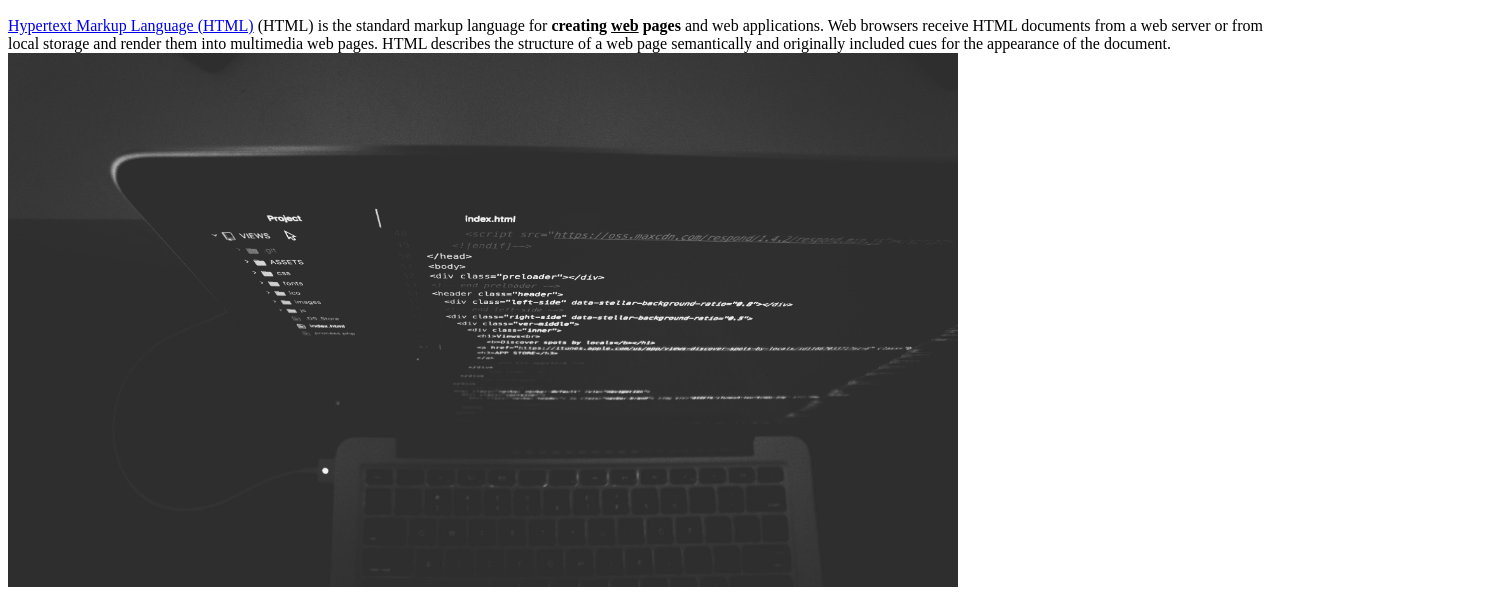
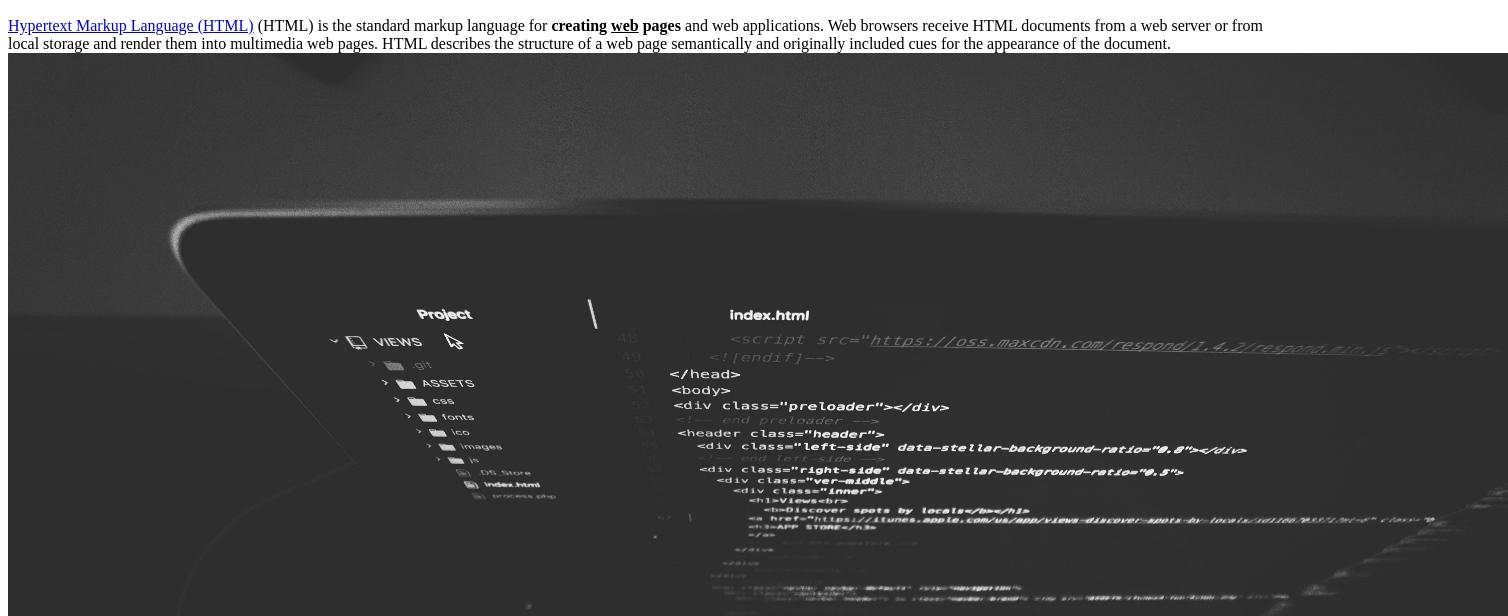
Before and after one commit to lts1047/HELLO, a plain HTML site: page 1.html in a window 1280 px wide. Shown: the part 184-800 px from the top of the page, 1508 px wide, since content can reach past the window. Drawn offline with Linux system fonts and the light colour scheme.

Commit message:
Update 1.html

```diff
--- a/1.html
+++ b/1.html
@@ -18,7 +18,7 @@
       Web browsers receive HTML documents from a web server or from local storage and
       render them into multimedia web pages. HTML describes the structure of a web page
       semantically and originally included cues for the appearance of the document.
-     <img src="coding.jpg" width="950">
+     <img src="coding.jpg" width="1500">
     </p>
     <p style="margin-top:45px;">
      HTML elements are the building blocks of HTML pages. With HTML constructs, images
```
